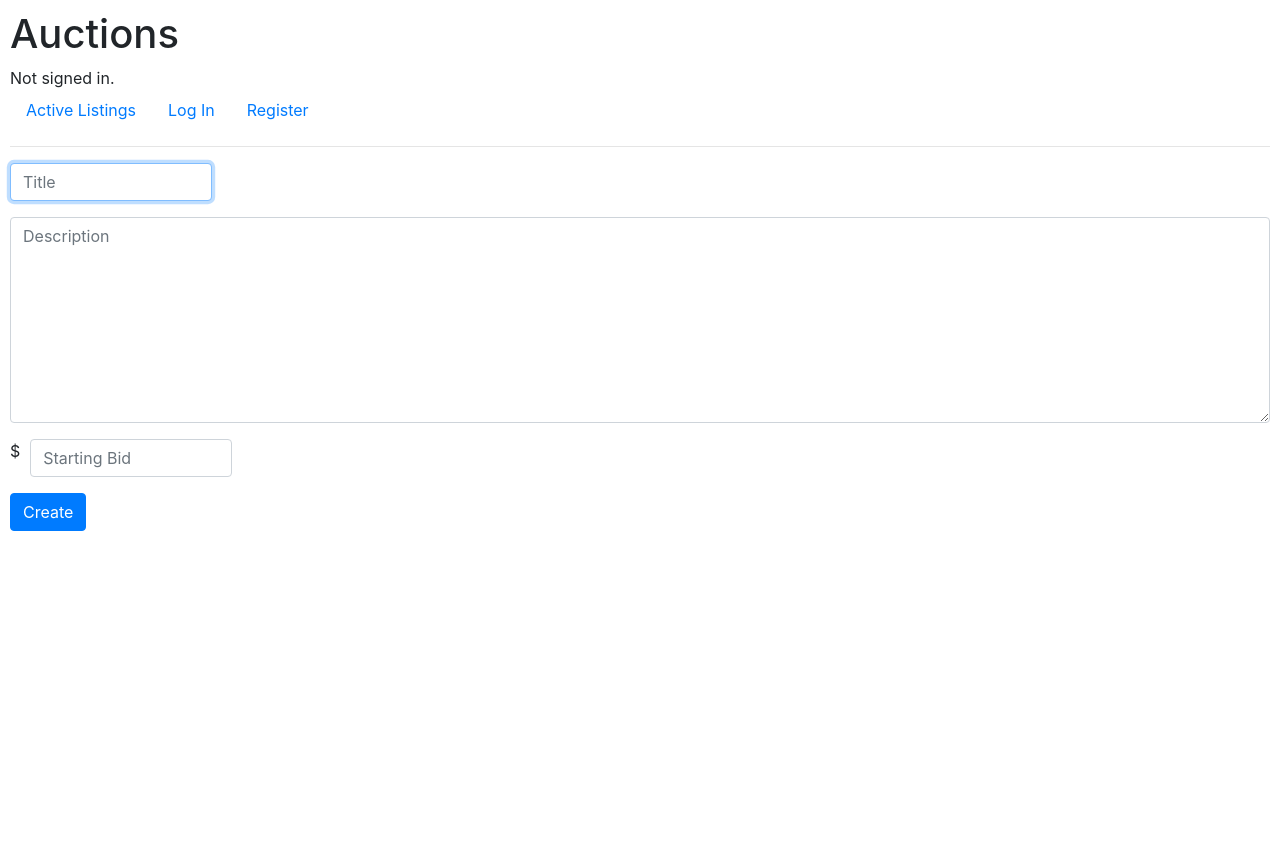
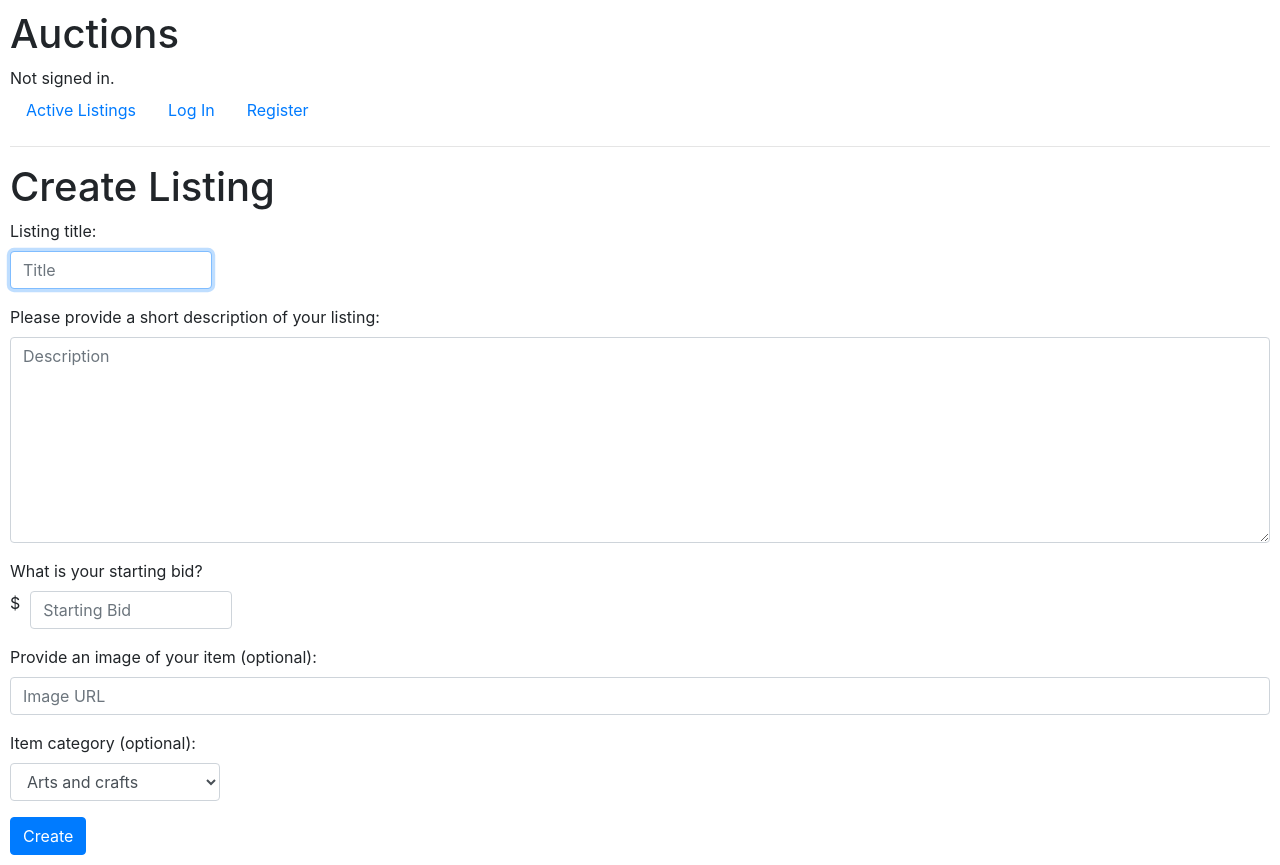
Before and after one commit to cmatchan/Commerce, a Django app: page /create in a window 1280 px wide. Before the commit the page ends 531 px from the top, so only its background shows below. Run offline with Django 3.2, Linux system fonts and the light colour scheme; some libraries are stand-ins or nearby versions.

Commit message:
Updated Create Listing site and starting django models implementation

```diff
--- a/auctions/templates/auctions/create.html
+++ b/auctions/templates/auctions/create.html
@@ -1,25 +1,51 @@
 {% extends "auctions/layout.html" %}
 
 {% block body %}
+    <h1>Create Listing</h1>
     <form action="{% url 'create' %}" method="post">
         {% csrf_token %}
 
         <div class="form-row">
             <div class="form-group col-2">
-                <input autofocus class="form-control" type="text" name="title" placeholder="Title">
+                <label for="title">Listing title:</label>
+                <input required autofocus id="title" class="form-control" type="text" name="title" placeholder="Title">
             </div>
         </div>
+
         <div class="form-group">
-            <textarea class="form-control" name="description" placeholder="Description" rows="8"></textarea>
+            <label for="description">Please provide a short description of your listing:</label>
+            <textarea required id="description" class="form-control" name="description" placeholder="Description" rows="8"></textarea>
         </div>
-        <div class="form-row">
+
+        <label for="bid_row">What is your starting bid?</label>
+        <div id="bid_row" class="form-row">
             <div class="form-group col-0.5">
                 <label for="bid">$</label>
             </div>
             <div class="form-group col-2">
-                <input id="bid" class="form-control" type="number" name="bid" placeholder="Starting Bid">
+                <input required id="bid" class="form-control" type="number" step="0.01" name="bid" placeholder="Starting Bid" min="0">
             </div>
         </div>
+
+        <div class="form-group">
+            <label for="image">Provide an image of your item (optional):</label>
+            <input id="image" class="form-control" type="url" name="image_url" placeholder="Image URL">
+        </div>
+
+        <div class="form-group">
+            <label for="category">Item category (optional):</label>
+            <select id="category" class="form-control col-2" name="category">
+                <option value="arts">Arts and crafts</option>
+                <option value="auto">Automobiles and parts</option>
+                <option value="electronics">Electrionics</option>
+                <option value="fashion">Fashion</option>
+                <option value="home">Home</option>
+                <option value="outdoors">Outdoors</option>
+                <option value="miscellaneous">Miscellaneous</option>
+            </select>
+        </div>
+
         <button type="submit" class="btn btn-primary">Create</button>
+
     </form>
 {% endblock %}
--- a/auctions/views.py
+++ b/auctions/views.py
@@ -66,6 +66,6 @@ def create(request):
     if request.method == "POST":
         title = request.POST["title"]
         description = request.POST["description"]
-        return HttpResponse("title: " + title + ", description: " + description)
+        return HttpResponseRedirect(reverse("index"))
     else:
         return render(request, "auctions/create.html")
```
Also changed, not shown: auctions/models.py (+7 -1 lines).
